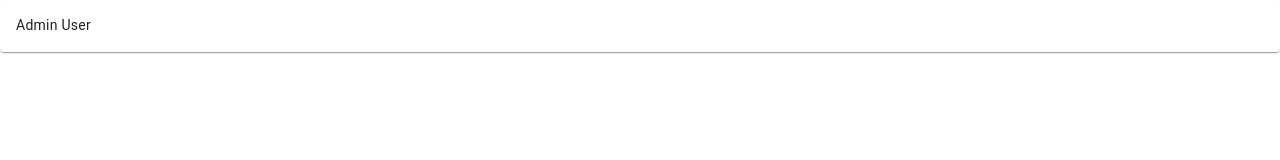
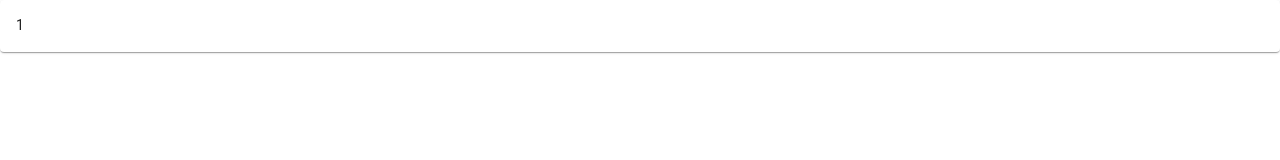
Before and after one commit to DmitrySkibitsky/taurify, a Vue app: page / in a window 1280 px wide. Shown: the top 160 px of the page. Built offline with nearby package versions, Linux system fonts and the light colour scheme.

Commit message:
feat(store): integrate Pinia

```diff
--- a/src/App.vue
+++ /dev/null
@@ -1,18 +0,0 @@
-<script setup lang="ts">
-  import { ref } from 'vue';
-
-  const userName = ref('Admin User');
-</script>
-
-<template>
-
-  <v-card
-    :text="userName"
-    @click="() => {}"
-  ></v-card>
-
-</template>
-
-<style scoped>
-
-</style>
--- /dev/null
+++ b/src/app/App.vue
@@ -0,0 +1,18 @@
+<script setup lang="ts">
+  import { useAppStore } from '@/store/app';
+
+  const appStore = useAppStore();
+</script>
+
+<template>
+
+  <v-card
+    :text="appStore.count"
+    @click="appStore.count++"
+  ></v-card>
+
+</template>
+
+<style scoped>
+
+</style>
--- a/src/main.ts
+++ b/src/main.ts
@@ -1,14 +1,22 @@
 import { createApp } from 'vue';
+import { createPinia } from 'pinia';
+
 import 'vuetify/styles';
 import { createVuetify } from 'vuetify';
 import * as components from 'vuetify/components';
 import * as directives from 'vuetify/directives';
 
-import App from './App.vue';
+import App from './app/App.vue';
 
 const vuetify = createVuetify({
   components,
   directives,
 });
 
-createApp(App).use(vuetify).mount('#app');
+const app = createApp(App);
+const pinia = createPinia();
+
+app.use(vuetify);
+app.use(pinia);
+
+app.mount('#app');
--- /dev/null
+++ b/src/store/app.ts
@@ -0,0 +1,7 @@
+import { defineStore, StoreDefinition } from 'pinia';
+
+export const useAppStore: StoreDefinition = defineStore('app', {
+  state: () => ({
+    count: 1,
+  }),
+});
```
